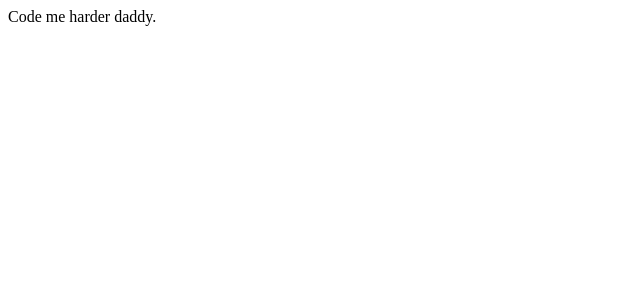
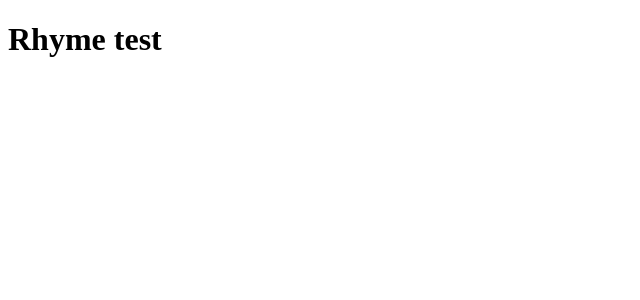
Before and after one commit to escapefromhyperisland/fed23-world-8, a React (Create React App) app in the folder ben/: page / in a window 1280 px wide. Shown: the top 300 px of the page, without its empty margins (0-640 px from the left). Built offline with nearby package versions, Linux system fonts and the light colour scheme.

Commit message:
Added file structure and a placeholder component

```diff
--- a/ben/src/App.js
+++ b/ben/src/App.js
@@ -1,7 +1,10 @@
-function App() {
+import { Rhyme } from "./components/index.js"
+
+//Add a use effect here to query the rhyme database each time the input is clicked and compare the last word of each sentence
+const App = () => {
   return (
     <div className="App">
-      Code me harder daddy.
+      <Rhyme />
     </div>
   );
 }
--- /dev/null
+++ b/ben/src/components/Rhyme/Rhyme.jsx
@@ -0,0 +1,9 @@
+import React from 'react';
+
+const Rhyme = () => {
+    return(
+      <h1>Rhyme test</h1>
+    )
+}
+
+export default Rhyme;
--- /dev/null
+++ b/ben/src/components/index.js
@@ -0,0 +1 @@
+export { default as Rhyme } from './Rhyme/Rhyme';
```
